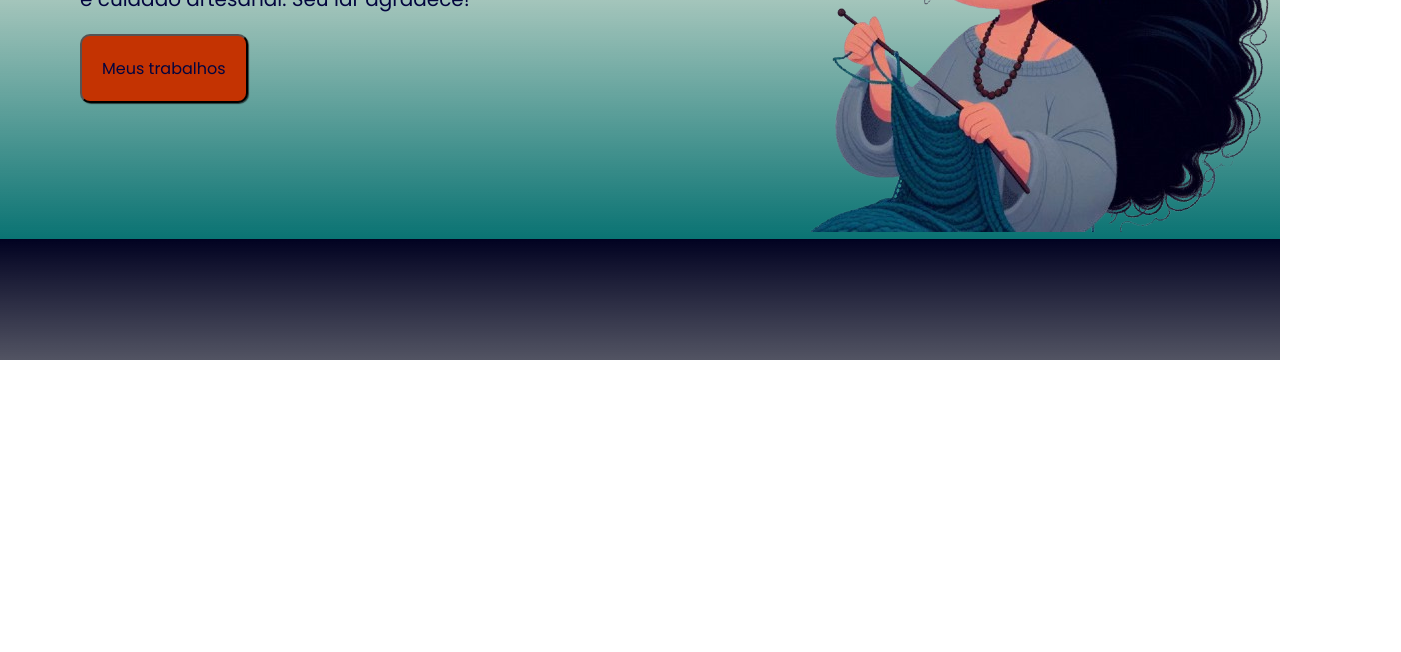
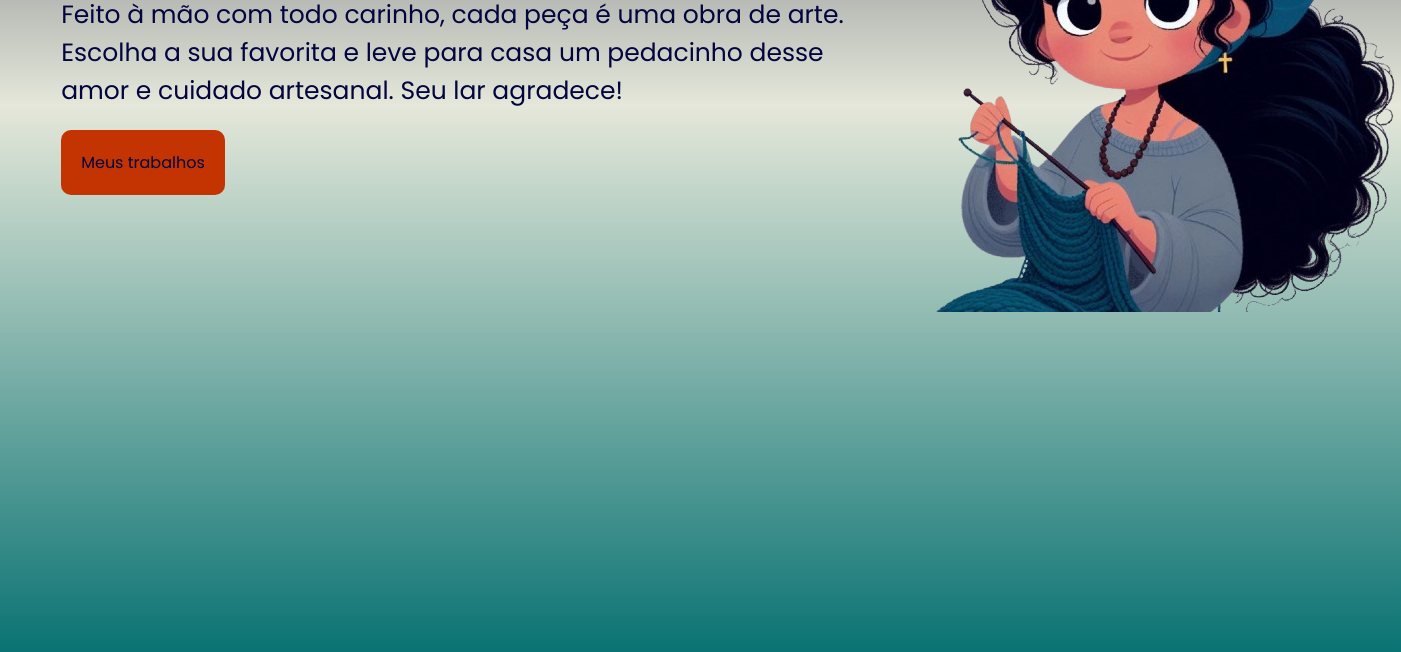
Before and after one commit to maria-elane7/site-ana-celia-croche, a plain HTML site: page index.html in a window 1280 px wide. Shown: the part 440-1092 px from the top of the page, 1401 px wide, since content can reach past the window. Before the commit the page ends 800 px from the top, so only its background shows below. Drawn offline with Linux system fonts and the light colour scheme.

Commit message:
atualização

```diff
--- a/index.html
+++ b/index.html
@@ -16,7 +16,8 @@
         </a>
     </header>
     <main class="conteudo">
-        <section class="conteudo-pricipal">
+        <section class="interface">
+            <div class="conteudo-pricipal">
                 <div>
                     <h1>Crochê: minha paixão, sua peça.</h1>
                     <p>Feito à mão com todo carinho, cada peça é uma obra de arte. Escolha a sua favorita e leve para casa um pedacinho desse amor e cuidado artesanal. Seu lar agradece!</p>
@@ -27,6 +28,7 @@
                 <div class="img">
                     <img src="imagens/foto.png" alt="foto">
                 </div>
+            </div>
         </section>
     </main>
 
--- a/styles/style.css
+++ b/styles/style.css
@@ -9,29 +9,33 @@
     font-family: "Poppins", sans-serif;
 }
 body{
+    min-height: 100vh;
+    width: auto;
    background-image:linear-gradient(to top,#0A7373,#b7bf995e ,#010221);
 }
 header{
     margin:5px 0px 0px 40px;
 }
-.conteudo{
-    max-width:1200px;
-    min-width:250px;
+
+.interface{
+    min-height: 100vh;
+    margin:40px 4%;
 }
 .conteudo-pricipal{
+    width: 1350px;
     display:flex;
     align-items:center;
     justify-content:center;
-    margin:-40px -75px 0px 70px;
+
 }
 h1{
     color:#C43302;
-    font-size:37px;
+    font-size:40px;
     text-shadow:1px 1px 1px rgba(0, 0, 0, 0.623);
 }
 p{
     color:#03053f;
-    font-size:20px;
+    font-size:25px;
     padding:10px;
 }
 button{
@@ -40,7 +44,7 @@ button{
     padding:20px;
     border-radius:10px;
     font-size:1em;
-    box-shadow:1px 1px 1px rgba(0, 0, 0, 0.623);
+    border:none;
 }
 .btn{
     padding:10px;
@@ -54,7 +58,7 @@ button a:hover{
     color:#edaa25fb;
 }
 button:hover{
-    background-color:#f34004;
+    box-shadow:0px 0px 7px #C43302;
 }
 
 
@@ -64,15 +68,20 @@ button:hover{
     }
 
     .conteudo-pricipal{
+        width: auto;
         flex-direction:column-reverse;
         position:relative;
-        margin:-40px 0px 0px -0px;
-
     }
     .img{
         width:40%;
         margin-right:60%;
     }
 
+    h1{
+        padding:10px;
+    }
+
 
 }
+
+/* margin:-40px 0px 0px -0px; */
```
Lines whose indentation alone changed are shown as unchanged.
